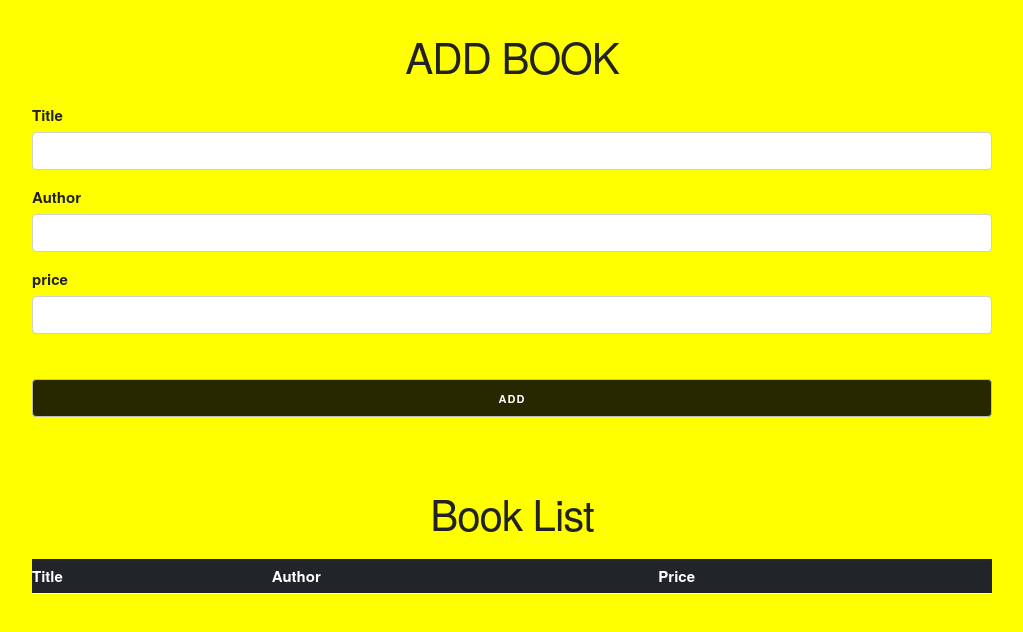
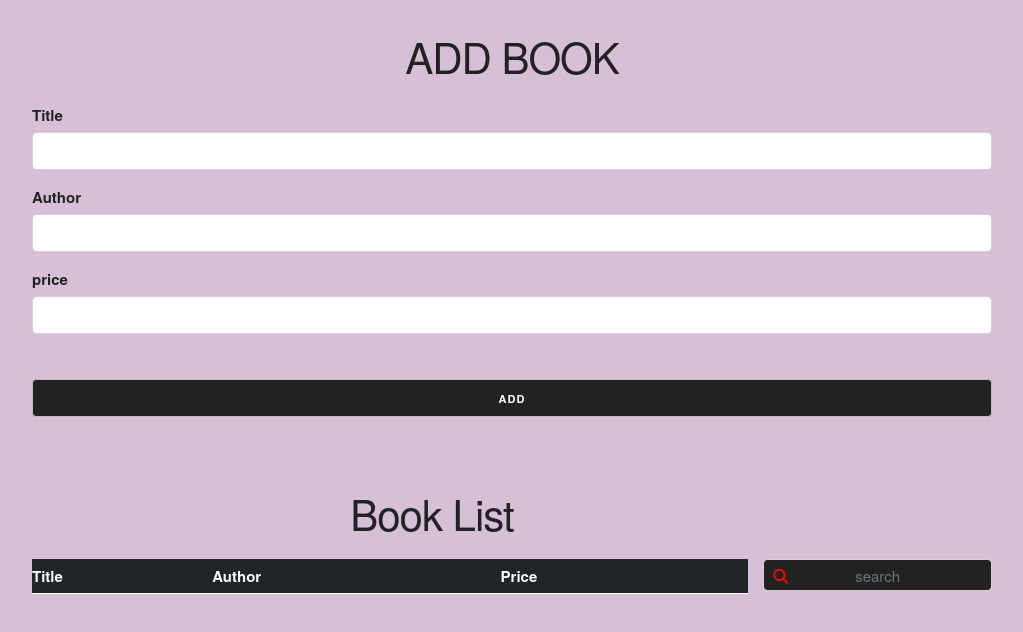
Before and after one commit to saimomislam26/book-list, a plain HTML site: page index.html in a window 1280 px wide. Shown: the whole page, without its empty margins (128-1151 px from the left). Drawn offline with nearby package versions, Linux system fonts and the light colour scheme.

Commit message:
4th commit

```diff
--- a/css/style.css
+++ b/css/style.css
@@ -1,5 +1,5 @@
 body{
-    background-color:yellow !important;
+    background-color:thistle !important;
 }
 
 .success{
@@ -9,9 +9,32 @@ body{
     background-color: red;
 }
 
-#addtitle,#addauthor,#addprice{
+#addtitle,#addauthor,#addprice,#search{
     font-size: 1em;
 }
 #submit{
-    background-color: rgba(0, 0, 0, 0.849);
+    background-color: #222222;
 }
+#search{
+    height: 3.2rem;
+    background-color: #222222;
+}
+.input-icons i {
+    position: absolute;
+}
+
+.input-icons {
+    width: 100%;
+    margin-bottom: 10px;
+
+}
+.icon {
+    padding: 10px;
+    min-width: 20px;
+    color:red;
+}
+.input-field {
+    width: 100%;
+    padding: 10px;
+
+}
--- a/index.html
+++ b/index.html
@@ -56,7 +56,14 @@
     <!-- this is list of book section -->
 
     <div class="container mt-5 ml-5">
+
+        <div class="col-10">
             <h2 class="text-center font-weight-bolder">Book List</h2>
+        </div>
+
+        <div class="row">
+            <div class="col-sm-9">
+
                 <table class="table table-dark ">
                     <thead>
                         <tr>
@@ -71,71 +78,18 @@
 
                       </tbody>
                 </table>
-        <p id = "test"></p>
-    </div>
-
-
-
-
-
-    <!-- <div class="container parent-div ">
-        <div class="jumbotron back">
-            <div class="div">
-                <div class="row first-row ">
-                    <div class="col first-col text-center text-white">
-                        <h1>To-Do</h1>
-                    </div>
-                </div>
-                <hr>
-
-                <div class="row second-row">
-                    <div class="col second-col text-center">
-                        <div class="input-group flex-nowrap">
-                            <input type="text" class="form-control " placeholder="Add a Task" aria-label="Username"
-                                aria-describedby="addon-wrapping" id="addtask">
-                        </div>
-                        <input class="btn btn-primary text-white" type="submit" value="Add" id="submit">
 
             </div>
+            <div class="col-sm-3 input-icons ">
+                <i class="fa fa-search icon"></i>
+                <input type="text" class="form-control text-white text-center input-field"placeholder="search" aria-label="Username"
+                aria-describedby="addon-wrapping" id="search">
             </div>
-
-            </div>
-            <hr>
-
-
-
-            <div class="row first-row">
-                <div class="col first-col ">
-                    <h1 class="text-center text-white ">Task List</h1>
-                </div>
-            </div>
-            <div class="row second-row">
-                <div class="col second-col text-center">
-
-                    <div class="input-group flex-nowrap">
-                        <input type="text" class="form-control" placeholder="Filter" aria-label="Username"
-                            aria-describedby="addon-wrapping" id="filter">
-                    </div>
-                </div>
-                <hr>
-                <ol id="list" class="child-div text-white">
-
-                </ol>
-                <hr>
-                <div class="text-center">
-                    <input class="btn btn-primary text-white" type="submit" value="Clear" id="delete">
         </div>
 
 
 
     </div>
-        </div>
-
-    </div> -->
-
-
-
-
 
 
     <script src="javascript/script.js"></script>
--- a/javascript/script.js
+++ b/javascript/script.js
@@ -5,11 +5,13 @@ let price = document.querySelector('#addprice');
 let sub = document.querySelector('#submit');
 let tbody = document.querySelector('#body');
 let form = document.querySelector('#book-form');
+let search = document.querySelector('#search');
 
 //eventListener
 
 form.addEventListener('submit', addbook);
 tbody.addEventListener('click', remove);
+search.addEventListener('keyup',filtered);
 
 
 // class
@@ -175,6 +177,28 @@ function remove(e) {
         console.log(e.target.parentElement.previousElementSibling.textContent.trim());
     }
 }
+function filtered(e){
+
+
+    let tests = document.querySelectorAll('td');
+
+    tests.forEach(matched);
+
+
+}
+
+function matched(i){
+
+        // let test = document.querySelectorAll('li');
+        let text = search.value.toLowerCase();
+        let item = i.firstChild.textContent;
+        if(item.toLowerCase().indexOf(text)!=-1){
+            i.style.display = 'block';
+        }
+        else{
+            i.style.display = 'none';
+        }
+    }
 
 //reload eventlistener
 document.addEventListener('DOMContentLoaded', Store.printbook());
```
Lines whose indentation alone changed are shown as unchanged.
